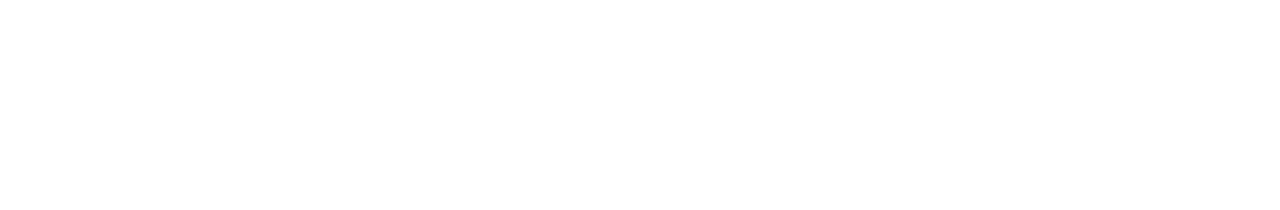
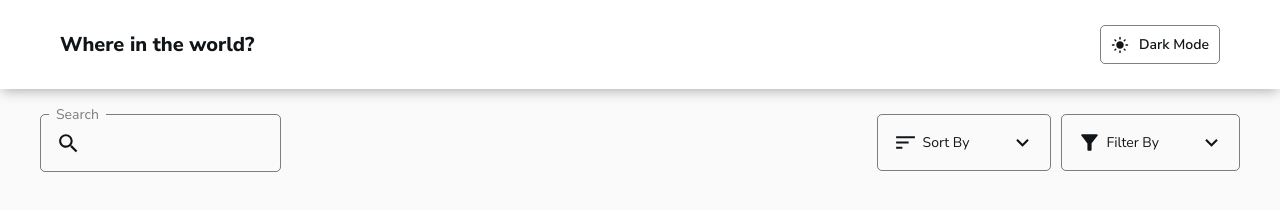
Before and after one commit to adel-nodehi/rest-countries-api, a website: page index.html in a window 1280 px wide. Drawn offline with nearby package versions, Linux system fonts and the light colour scheme.

Commit message:
theme part added

```diff
--- /dev/null
+++ b/css/style.css
@@ -0,0 +1,178 @@
+:root {
+  font-size: 62.5%;
+}
+
+*,
+*::before,
+*::after {
+  box-sizing: border-box;
+  margin: 0;
+  padding: 0;
+
+  transition: background-color 0.2s;
+}
+
+[data-theme='dark'] {
+  --light-bg: hsl(209, 23%, 22%);
+  --dark-bg: hsl(207, 26%, 17%);
+  --active-bg: hsla(0, 0%, 100%, 00.05);
+  --text-color-light: hsla(0, 0%, 100%, 0.541);
+  --text-color: hsl(0, 0%, 100%);
+  --text-color-input: hsl(0, 0%, 100%);
+}
+
+[data-theme='light'] {
+  --light-bg: hsl(0, 0%, 100%);
+  --dark-bg: hsl(0, 0%, 98%);
+  --active-bg: hsl(200, 15%, 8%, 0.05);
+  --text-color-light: hsla(200, 15%, 8%, 0.541);
+  --text-color: hsl(200, 15%, 8%);
+  --text-color-input: hsl(0, 0%, 52%);
+}
+
+body {
+  font-family: 'Nunito Sans';
+  font-size: 1.6rem;
+  color: var(--text-color);
+  background-color: var(--dark-bg);
+}
+
+.header__top {
+  background-color: var(--light-bg);
+  padding: 2.5rem 6rem;
+  box-shadow: 0 4px 12px -2px rgba(0, 0, 0, 0.3);
+
+  display: flex;
+  align-items: center;
+  justify-content: space-between;
+}
+
+.header__title {
+  font-weight: 800;
+  color: inherit;
+  text-decoration: none;
+  font-size: 2rem;
+}
+
+.header__title:hover {
+  text-decoration: underline;
+}
+
+.header__theme-btn {
+  background-color: transparent;
+  border: 1px solid var(--text-color-light);
+  border-radius: 5px;
+  color: inherit;
+
+  padding: 0.8rem 1rem;
+  display: flex;
+  align-items: center;
+  gap: 1rem;
+
+  transition: all 0.3s;
+}
+
+.header__theme-btn:hover {
+  background-color: var(--active-bg);
+  border-color: var(--text-color);
+}
+
+.header__theme-logo {
+  width: 1.8rem;
+  height: 1.8rem;
+  fill: currentColor;
+}
+
+.header__theme-text {
+  font-weight: 600;
+  font-size: 1.4rem;
+  margin: 0;
+}
+
+.header__bottom {
+  padding: 2.5rem 4rem;
+
+  display: flex;
+  align-items: center;
+  justify-content: space-between;
+}
+
+.header__search {
+  border: 1px solid var(--text-color-light);
+  border-radius: 5px;
+  padding: 1.5rem;
+  position: relative;
+
+  transition: all 0.2s;
+}
+
+.header__search-icon {
+  fill: currentColor;
+  width: 2.5rem;
+  height: 2.5rem;
+}
+
+.header__search-input {
+  background-color: transparent;
+  border: none;
+  outline: none;
+  color: inherit;
+}
+
+.header__search-lable {
+  color: var(--text-color-light);
+  background-color: var(--dark-bg);
+  padding: 0 0.7rem;
+  font-size: 1.4rem;
+  position: absolute;
+  top: -1.1rem;
+  left: 0.8rem;
+}
+
+.header__search:hover {
+  border-color: var(--text-color);
+}
+
+.header__filter-wrapper {
+  display: flex;
+  gap: 1rem;
+}
+
+.header__sort-by {
+  padding: 1.5rem;
+  border: 1px solid var(--text-color-light);
+  border-radius: 5px;
+
+  display: flex;
+  align-items: center;
+  gap: 4rem;
+}
+
+.filter__wrapper {
+  display: flex;
+  align-items: center;
+  gap: 0.5rem;
+}
+
+.filter__align-icon,
+.filter__down-icon {
+  width: 2.5rem;
+  height: 2.5rem;
+  fill: currentColor;
+}
+
+.filter__text {
+  text-transform: capitalize;
+  margin: 0;
+  font-size: 1.4rem;
+}
+
+.filter__down-icon {
+  width: 2.5rem;
+  height: 2.5rem;
+}
+
+.header__sort-by:hover {
+  background-color: var(--active-bg);
+  border-color: var(--text-color);
+}
--- a/index.html
+++ b/index.html
@@ -1,10 +1,125 @@
 <!DOCTYPE html>
-<html lang="en">
+<html lang="en" data-theme="dark">
   <head>
     <meta charset="UTF-8" />
     <meta name="viewport" content="width=device-width, initial-scale=1.0" />
     <title>Document</title>
-    <script defer src="script.js"></script>
+
+    <link
+      rel="stylesheet"
+      href="./node_modules/bootstrap/dist/css/bootstrap.min.css"
+    />
+    <link
+      href="https://fonts.googleapis.com/css2?family=Nunito+Sans:ital,opsz,wght@0,6..12,200..1000;1,6..12,200..1000&display=swap"
+      rel="stylesheet"
+    />
+    <link rel="stylesheet" href="./css/style.css" />
+
+    <script defer src="./js/script.js"></script>
   </head>
-  <body></body>
+  <body>
+    <div class="layout"></div>
+
+    <header class="header">
+      <div class="header__top">
+        <a class="header__title" href="#">Where in the world?</a>
+        <button class="header__theme-btn" type="button" data-theme-toggle>
+          <svg
+            class="header__theme-logo"
+            focusable="false"
+            aria-hidden="true"
+            viewBox="0 0 24 24"
+            data-testid="LightModeIcon"
+          >
+            <path
+              d="M12 7c-2.76 0-5 2.24-5 5s2.24 5 5 5 5-2.24 5-5-2.24-5-5-5zM2 13h2c.55 0 1-.45 1-1s-.45-1-1-1H2c-.55 0-1 .45-1 1s.45 1 1 1zm18 0h2c.55 0 1-.45 1-1s-.45-1-1-1h-2c-.55 0-1 .45-1 1s.45 1 1 1zM11 2v2c0 .55.45 1 1 1s1-.45 1-1V2c0-.55-.45-1-1-1s-1 .45-1 1zm0 18v2c0 .55.45 1 1 1s1-.45 1-1v-2c0-.55-.45-1-1-1s-1 .45-1 1zM5.99 4.58c-.39-.39-1.03-.39-1.41 0-.39.39-.39 1.03 0 1.41l1.06 1.06c.39.39 1.03.39 1.41 0s.39-1.03 0-1.41L5.99 4.58zm12.37 12.37c-.39-.39-1.03-.39-1.41 0-.39.39-.39 1.03 0 1.41l1.06 1.06c.39.39 1.03.39 1.41 0 .39-.39.39-1.03 0-1.41l-1.06-1.06zm1.06-10.96c.39-.39.39-1.03 0-1.41-.39-.39-1.03-.39-1.41 0l-1.06 1.06c-.39.39-.39 1.03 0 1.41s1.03.39 1.41 0l1.06-1.06zM7.05 18.36c.39-.39.39-1.03 0-1.41-.39-.39-1.03-.39-1.41 0l-1.06 1.06c-.39.39-.39 1.03 0 1.41s1.03.39 1.41 0l1.06-1.06z"
+            ></path>
+          </svg>
+          <p class="header__theme-text">Light Mode</p>
+        </button>
+      </div>
+
+      <div class="header__bottom">
+        <form class="header__search" action="#">
+          <svg
+            class="header__search-icon"
+            focusable="false"
+            aria-hidden="true"
+            viewBox="0 0 24 24"
+            data-testid="SearchIcon"
+          >
+            <path
+              d="M15.5 14h-.79l-.28-.27C15.41 12.59 16 11.11 16 9.5 16 5.91 13.09 3 9.5 3S3 5.91 3 9.5 5.91 16 9.5 16c1.61 0 3.09-.59 4.23-1.57l.27.28v.79l5 4.99L20.49 19l-4.99-5zm-6 0C7.01 14 5 11.99 5 9.5S7.01 5 9.5 5 14 7.01 14 9.5 11.99 14 9.5 14z"
+            ></path>
+          </svg>
+          <input
+            class="header__search-input"
+            type="text"
+            autocomplete="off"
+            id="search"
+          />
+          <label class="header__search-lable" for="search">Search</label>
+        </form>
+
+        <div class="header__filter-wrapper">
+          <div class="header__sort-by" id="sort-by__btn">
+            <div class="filter__wrapper">
+              <svg
+                class="filter__align-icon"
+                focusable="false"
+                aria-hidden="true"
+                viewBox="0 0 24 24"
+                data-testid="SortIcon"
+              >
+                <path d="M3 18h6v-2H3v2zM3 6v2h18V6H3zm0 7h12v-2H3v2z"></path>
+              </svg>
+              <p class="filter__text">sort by</p>
+            </div>
+
+            <svg
+              class="filter__down-icon"
+              focusable="false"
+              aria-hidden="true"
+              viewBox="0 0 24 24"
+              data-testid="KeyboardArrowDownIcon"
+            >
+              <path
+                d="M7.41 8.59 12 13.17l4.59-4.58L18 10l-6 6-6-6 1.41-1.41z"
+              ></path>
+            </svg>
+          </div>
+
+          <div class="header__sort-by" id="filter-by__btn">
+            <div class="filter__wrapper">
+              <svg
+                class="filter__align-icon"
+                focusable="false"
+                aria-hidden="true"
+                viewBox="0 0 24 24"
+                data-testid="FilterAltIcon"
+              >
+                <path
+                  d="M4.25 5.61C6.27 8.2 10 13 10 13v6c0 .55.45 1 1 1h2c.55 0 1-.45 1-1v-6s3.72-4.8 5.74-7.39c.51-.66.04-1.61-.79-1.61H5.04c-.83 0-1.3.95-.79 1.61z"
+                ></path>
+              </svg>
+
+              <p class="filter__text">filter by</p>
+            </div>
+
+            <svg
+              class="filter__down-icon"
+              focusable="false"
+              aria-hidden="true"
+              viewBox="0 0 24 24"
+              data-testid="KeyboardArrowDownIcon"
+            >
+              <path
+                d="M7.41 8.59 12 13.17l4.59-4.58L18 10l-6 6-6-6 1.41-1.41z"
+              ></path>
+            </svg>
+          </div>
+        </div>
+      </div>
+    </header>
+  </body>
 </html>
--- /dev/null
+++ b/js/script.js
@@ -0,0 +1,49 @@
+const btnChangeTheme = document.querySelector('.header__theme-btn');
+
+/**
+ *
+ */
+const capilize = word => `${word[0].toUpperCase()}${word.slice(1)}`;
+
+const theme = function () {
+  const updateLocalStorageTheme = function (theme) {
+    localStorage.setItem('theme', theme);
+  };
+
+  const updateThemeButtonText = function (theme = null) {
+    const changeTo = theme ? theme : localStorage.getItem('theme');
+
+    btnChangeTheme.lastElementChild.textContent = `${capilize(
+      changeTo === 'dark' ? 'light' : 'dark'
+    )} Mode`;
+  };
+
+  const getUserTheme = function () {
+    const systemSettingDark = window.matchMedia('(prefers-color-scheme: dark)');
+    return systemSettingDark.matches ? 'dark' : 'light';
+  };
+
+  const setTheme = function () {
+    // check if we have theme in localStorage
+    const hasLocalStorageTheme = localStorage.getItem('theme');
+    const changeTo = hasLocalStorageTheme
+      ? hasLocalStorageTheme
+      : getUserTheme();
+
+    if (!hasLocalStorageTheme) updateLocalStorageTheme(changeTo);
+
+    document.querySelector('html').dataset.theme = changeTo;
+    updateThemeButtonText(changeTo);
+  };
+  setTheme();
+
+  btnChangeTheme.addEventListener('click', function () {
+    const current = localStorage.getItem('theme');
+    const changeToTheme = current === 'dark' ? 'light' : 'dark';
+
+    updateLocalStorageTheme(changeToTheme);
+
+    setTheme();
+  });
+};
+theme();
```
Also changed, not shown: package.json (added, +14 -0 lines), script.js (deleted), style.css (deleted), 3 other files.
